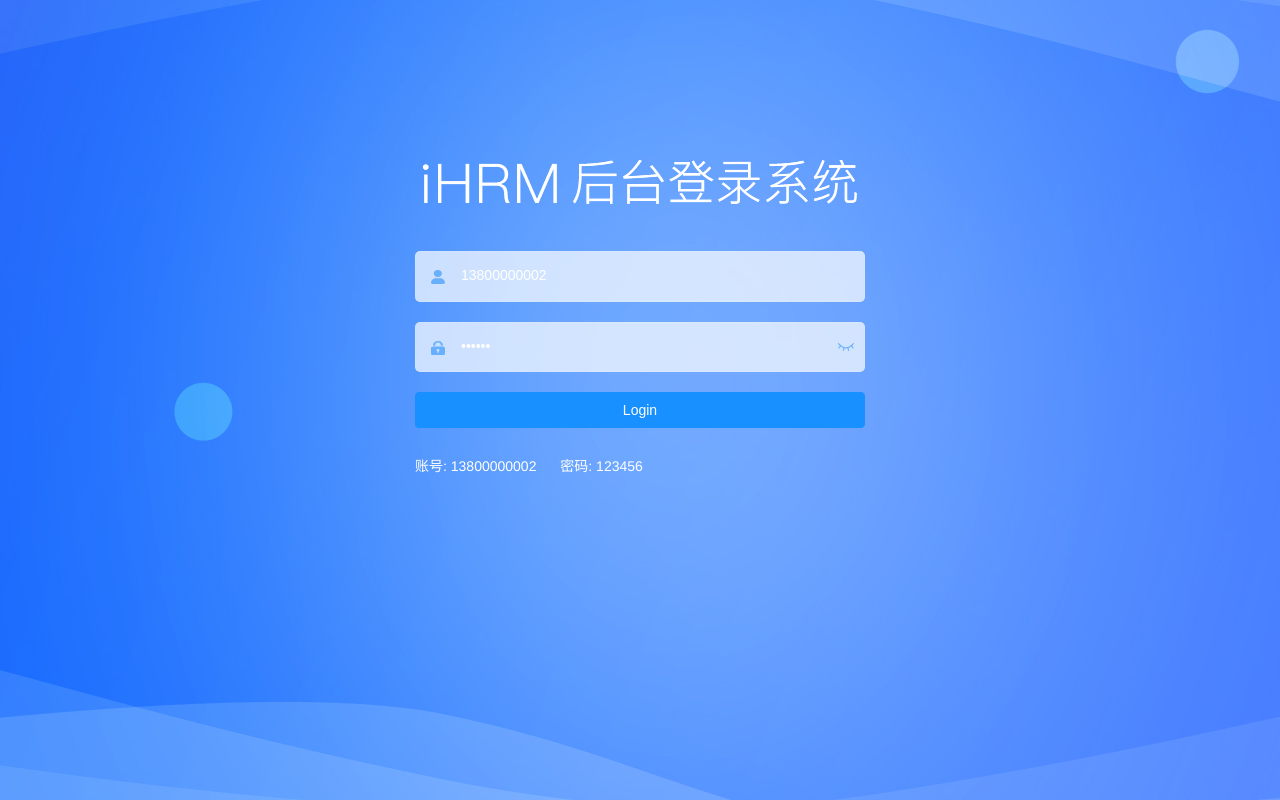
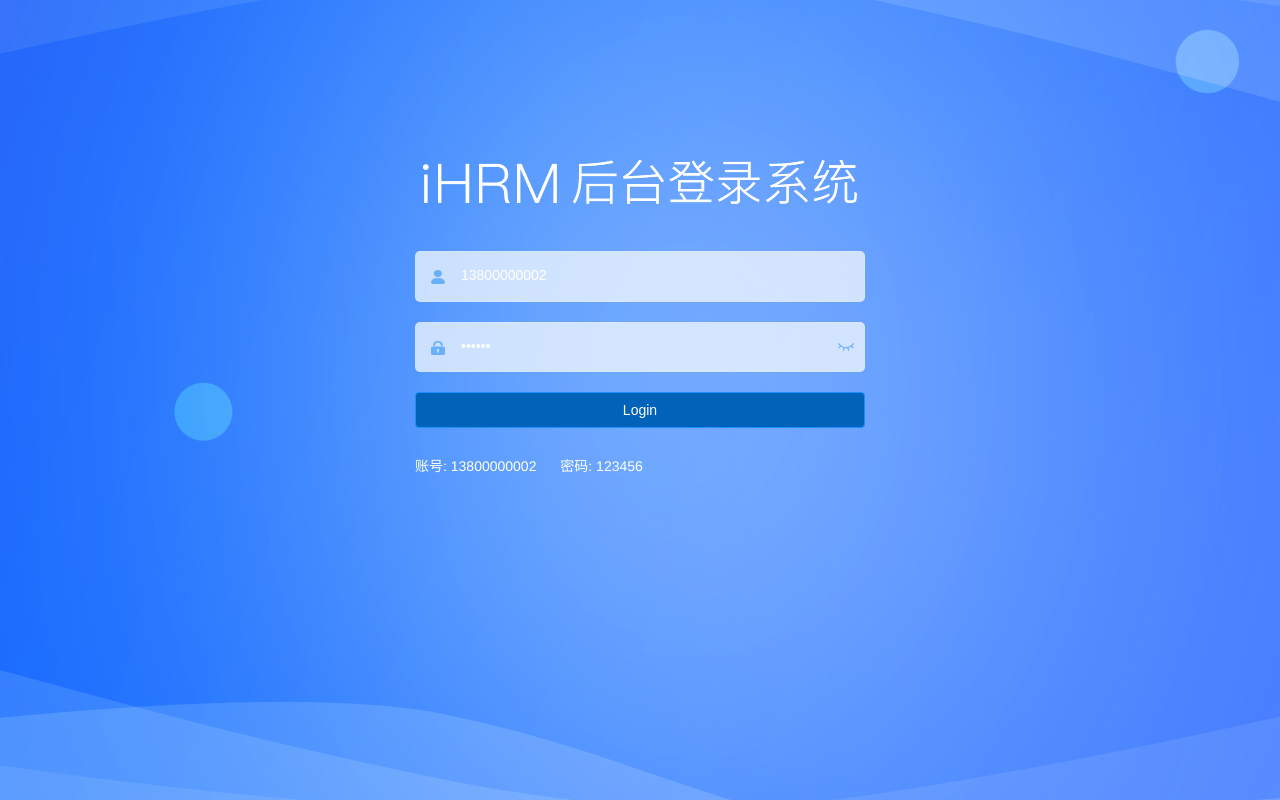
Before and after one commit to xiaocai12138529/vue-ele-hr, a Vue app: page /#/login in a window 1280 px wide. Built offline with nearby package versions, Linux system fonts and the light colour scheme.

Commit message:
login: page optimization

```diff
--- a/src/views/login/index.vue
+++ b/src/views/login/index.vue
@@ -109,8 +109,8 @@ export default {
     }
     // 密码校验
     const validatePassword = (rule, value, callback) => {
-      if (value.length < 6) {
-        callback(new Error('The password can not be less than 6 digits'))
+      if (value.length !== 6) {
+        callback(new Error('请输入正确的验证码'))
       } else {
         callback()
       }
@@ -121,8 +121,8 @@ export default {
         password: '123456'
       },
       loginRules: {
-        mobile: [{ required: true, trigger: 'blur', validator: validateMobile }],
-        password: [{ required: true, trigger: 'blur', validator: validatePassword }]
+        mobile: [{ required: true, trigger: 'change', validator: validateMobile }],
+        password: [{ required: true, trigger: 'change', validator: validatePassword }]
       },
       passwordType: 'password',
       capsTooltip: false,
@@ -359,6 +359,10 @@ $light_gray: #eee;
     bottom: 6px;
   }
 
+  .el-button--primary{
+    background-color: #0062B9;
+  }
+
   @media only screen and (max-width: 470px) {
     .thirdparty-button {
       display: none;
```
